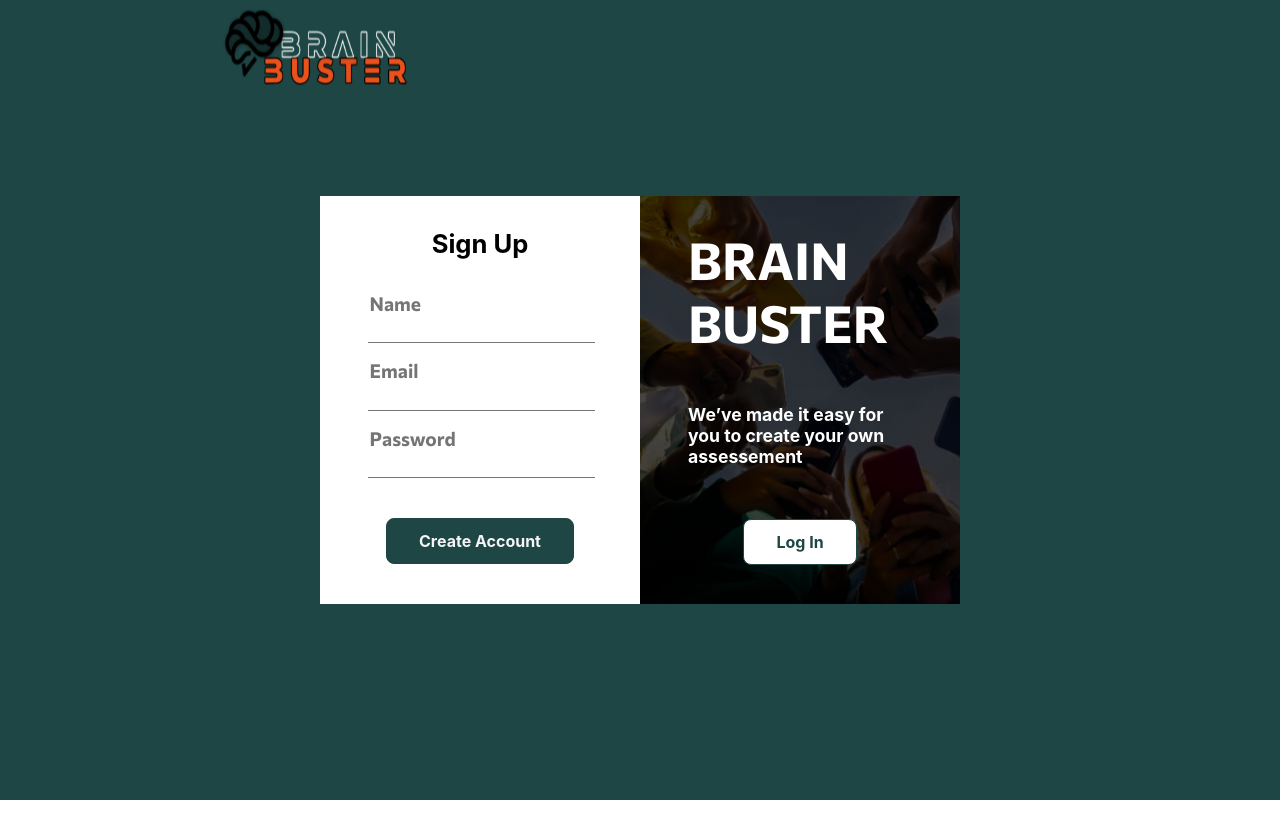
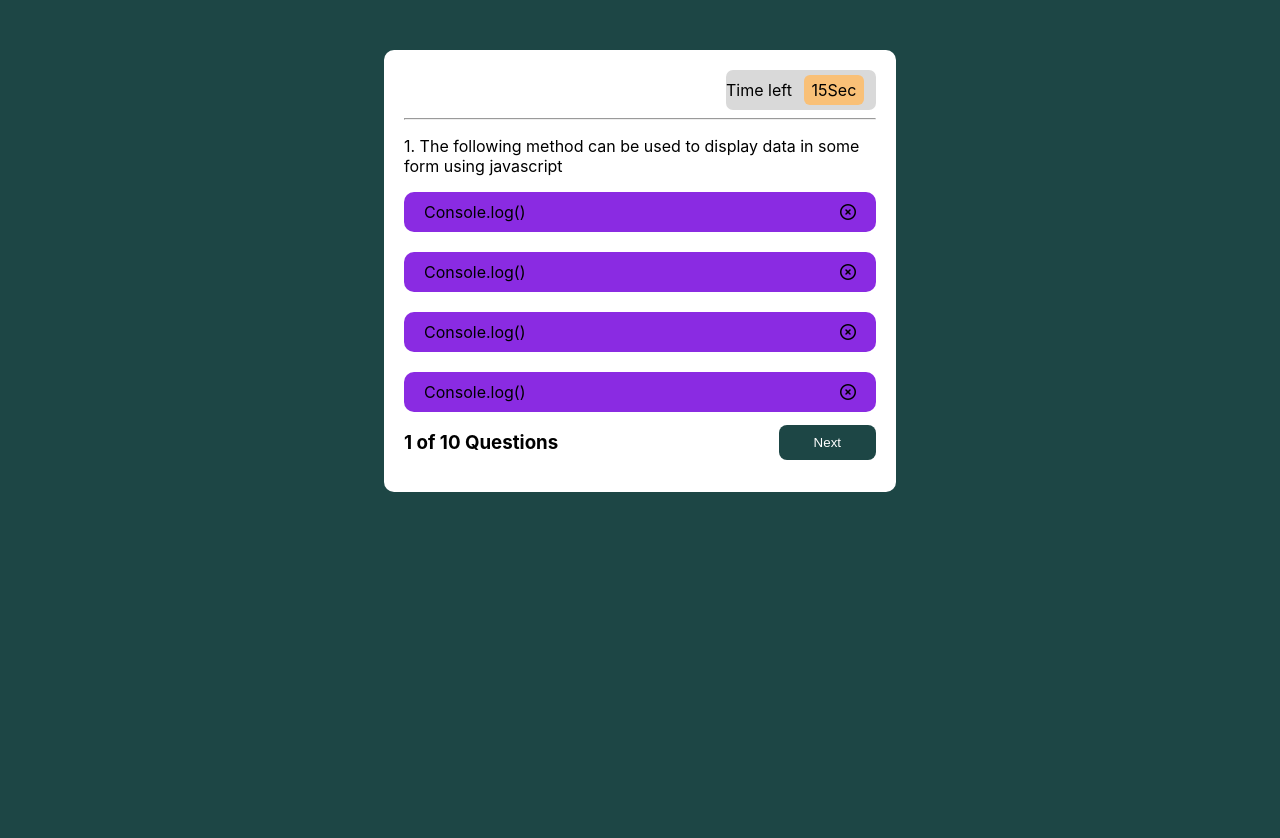
Before and after one commit to clint360/brain-buster-frontend, a React (Create React App) app: page / in a window 1280 px wide. Shown: the top 838 px of the page. Before the commit the page ends 800 px from the top, so only its background shows below. Built offline with nearby package versions, Linux system fonts and the light colour scheme.

Commit message:
Add the question page

```diff
--- a/src/App.jsx
+++ b/src/App.jsx
@@ -1,3 +1,4 @@
+/* eslint-disable prettier/prettier */
 /* eslint-disable no-unused-vars */
 import './App.css';
 import Login from './view/pages/auth/Login';
@@ -5,6 +6,7 @@ import Instructions from './view/pages/users/instructions/Instructions';
 import UserInfo from './view/pages/users/userinfo/UserInfo';
 import AdminDashboard from './view/pages/admin/dashboard/AdminDashboard';
 import Signup from './view/pages/auth/Signup';
+import Question from './view/pages/users/questions/Question';
 // import Login from './view/pages/Login';
 // import Signup from './view/pages/Signup';
 // import Button from './core/components/atoms/Button';
@@ -14,7 +16,7 @@ function App() {
   return (
     <div className="App">
       <div className="Appdiv">
-        <Signup />
+        <Question />
       </div>
     </div>
   );
--- /dev/null
+++ b/src/view/pages/users/questions/Question.css
@@ -0,0 +1,85 @@
+body {
+    background-color: rgba(29, 70, 69, 1);
+  }
+
+  *{
+    box-sizing: border-box;
+  }
+
+  .centered-div {
+    width: 40%;
+    height: auto;
+    margin: auto;
+    background-color: white;
+    padding: 20px;
+    margin-top: 50px;
+    border-radius: 10px;
+    margin-bottom: 15px;
+  }
+
+  .timer-container {
+    display: flex;
+    justify-content: space-between;
+    align-items: center;
+  }
+
+.blank-div {
+    height: 10px;
+    width: 10px;
+    background-color: white;
+}
+
+.right-side-timer {
+    height: 40px;
+    width: 150px;
+    background-color:rgba(217, 217, 217, 1);
+    display: flex;
+    justify-content: space-between;
+    align-items: center;
+    border-radius: 7px;
+}
+
+.right-left-div {
+    height: 30px;
+    width: 60px;
+    background-color: rgb(249, 192, 119);
+    text-align: center;
+    justify-content: center;
+    border-radius: 6px;
+    display: flex;
+}
+
+.seconds-left {
+    text-align: center;
+    margin: auto;
+    color: black;
+}
+
+.response {
+    height: 40px;
+    width: 100%;
+    background-color: blueviolet;
+    display: flex;
+    justify-content: space-between;
+    align-items: center;
+    padding-left: 20px;
+    padding-right: 20px;
+    border-radius: 10px;
+
+}
+.question-number-and-next {
+    display: flex;
+    justify-content: space-between;
+    align-items: center;
+}
+
+.next-question {
+    padding: 10px 35px;
+    background-color:rgba(29, 70, 69, 1) ;
+    border: none;
+    color: white;
+    border-radius: 8px;
+}
+.next-question:hover {
+    background-color:rgb(43, 101, 100);
+}
--- /dev/null
+++ b/src/view/pages/users/questions/Question.jsx
@@ -0,0 +1,93 @@
+import React from 'react';
+import './Question.css';
+
+function Question() {
+  return (
+    <div>
+      <div className="centered-div">
+        <div className="timer-container">
+          <div className="blank-div">
+
+          </div>
+          <div className="right-side-timer">
+            <div className="left-right-div">
+              <p>Time left </p>
+            </div>
+            <div className="right-left-div">
+              <p className="seconds-left">15Sec</p>
+            </div>
+            <div className=""></div>
+          </div>
+        </div>
+
+        <hr />
+
+        <div className="all-content">
+          <div className="questions">
+            <p>
+              1. The following method can
+              be used to display data
+              in some form using javascript
+              {' '}
+
+            </p>
+          </div>
+
+          <div className="response">
+            <div className="response-text">
+              <p>Console.log()</p>
+            </div>
+            <div className="response-icon">
+              <i className="fa-regular fa-circle-xmark" />
+            </div>
+          </div>
+
+          <br />
+
+          <div className="response">
+            <div className="response-text">
+              <p>Console.log()</p>
+            </div>
+            <div className="response-icon">
+              <i className="fa-regular fa-circle-xmark" />
+            </div>
+          </div>
+
+          <br />
+
+          <div className="response">
+            <div className="response-text">
+              <p>Console.log()</p>
+            </div>
+            <div className="response-icon">
+              <i className="fa-regular fa-circle-xmark" />
+            </div>
+          </div>
+
+          <br />
+
+          <div className="response">
+            <div className="response-text">
+              <p>Console.log()</p>
+            </div>
+            <div className="response-icon">
+              <i className="fa-regular fa-circle-xmark" />
+            </div>
+          </div>
+
+          <div className="question-number-and-next">
+            <div className="question-number">
+              <h3>1 of 10 Questions </h3>
+            </div>
+            <div className="next">
+              <button className="next-question">Next</button>
+            </div>
+          </div>
+
+        </div>
+      </div>
+    </div>
+  );
+}
+
+export default Question;
```
Also changed, not shown: 1 other file (tests, documents, lock files or other folders).
